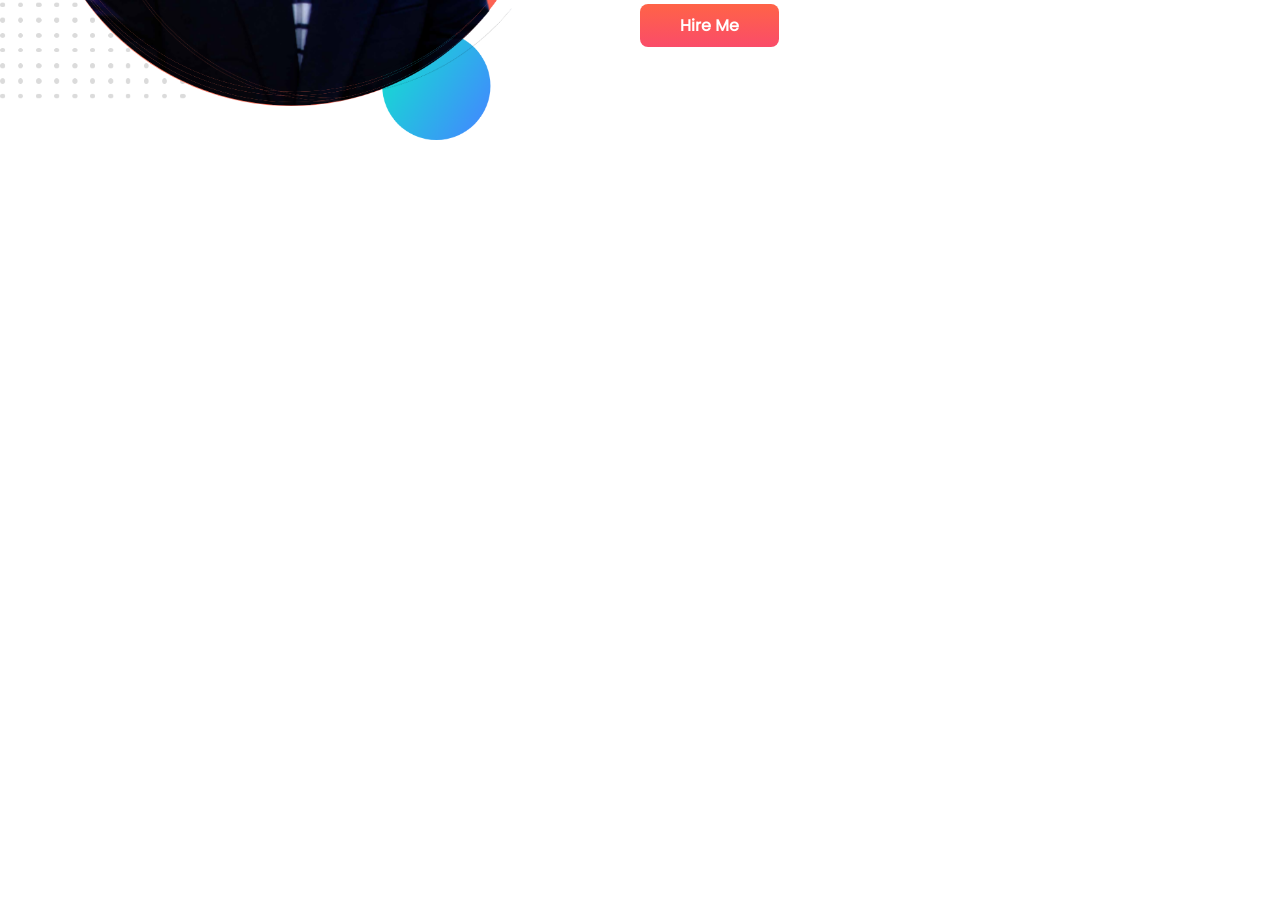
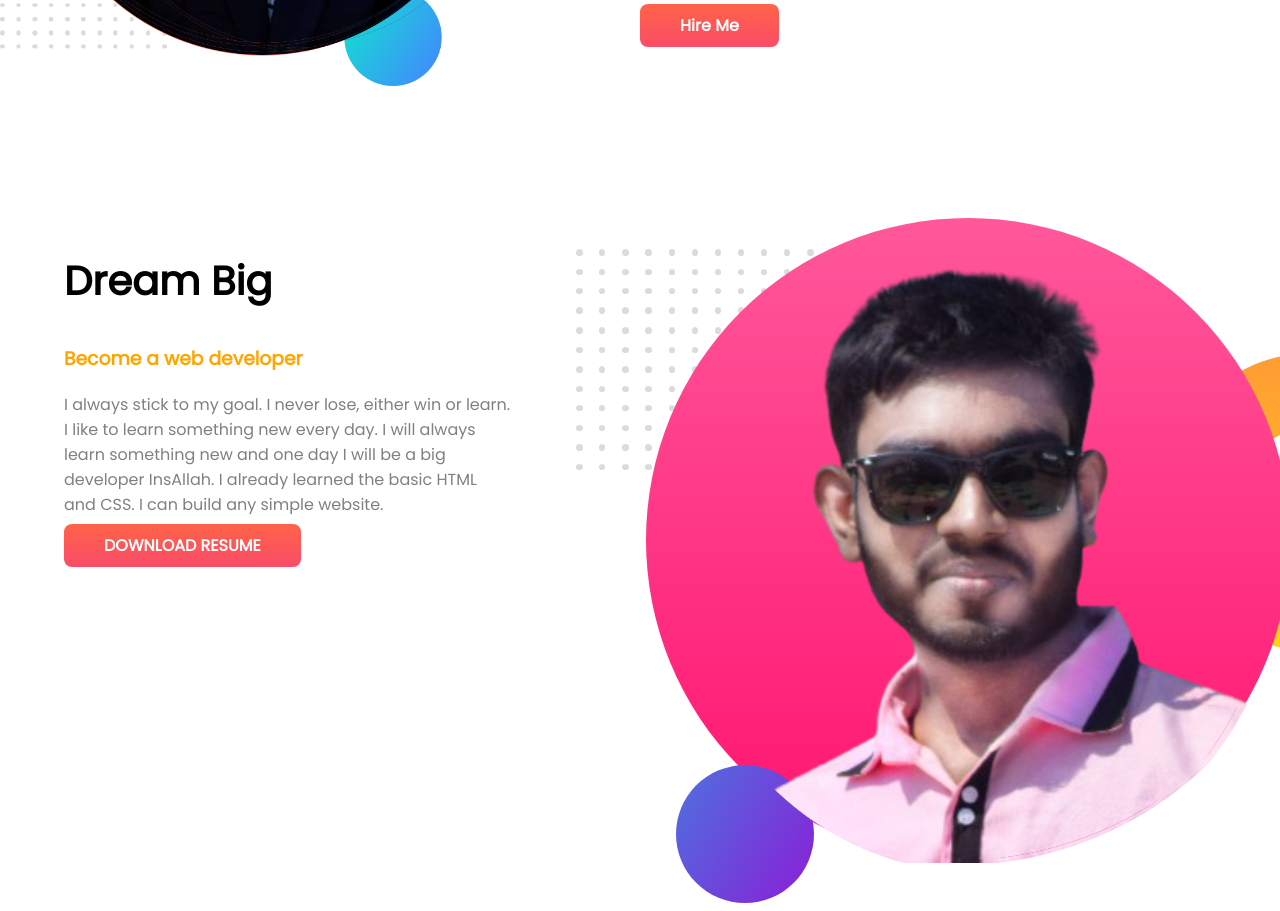
Before and after one commit to monirujjamansana15/reverse-developer-portfolio, a plain HTML site: page index.html in a window 1280 px wide. Shown: the part 400-1311 px from the top of the page. Before the commit the page ends 800 px from the top, so only its background shows below. Drawn offline with Linux system fonts and the light colour scheme.

Commit message:
middle sec added

```diff
--- a/index.html
+++ b/index.html
@@ -12,7 +12,7 @@
         <div class="header-content">
             <img src="images/reverse-my-bg.png" alt="">
         </div>
-        <div class="header-content">
+        <div id="top-style" class="header-content">
             <h1>Welcome To</h1>
             <h1><span class="header-style">Prog.Monir</span> World</h1>
             <h3>Hero Programmer and Problem Solver</h3>
@@ -20,5 +20,16 @@
             <a class="link-sec" target="_blank" href="https://www.linkedin.com/company/programminghero/">Hire Me</a>
         </div>
     </section>
+    <section class="middle-sec">
+        <div id="middle-style" class="middle-content">
+            <h2>Dream Big</h2>
+            <h3>Become a web developer</h3>
+            <p>I always stick to my goal. I never lose, either win or learn. I like to learn something new every day. I will always learn something new and one day I will be a big developer InsAllah. I already learned the basic HTML and CSS. I can build any simple website.</p>
+            <a class="link-sec" target="_blank" href="#">DOWNLOAD RESUME</a>
+        </div>
+        <div class="middle-content">
+            <img src="images/reverse-my-bg01.png" alt="">
+        </div>
+    </section>
 </body>
 </html>
--- a/style.css
+++ b/style.css
@@ -14,7 +14,9 @@ p{
 }
 .header-content{
     width: 50%;
+    margin-right: 5%;
 }
+
 .header-content img{
     width: 85%;
 }
@@ -35,3 +37,25 @@ color: orange;
 h1{
     font-size: 50px;
 }
+.middle-sec{
+    padding-top: 125px;
+    display: flex;
+    background-image: url(images/reverse-dream-bg.png);
+    background-repeat: no-repeat;
+
+    background-position: right;
+}
+.middle-content{
+    width: 50%;
+    margin-right: 5%;
+
+}
+h2{
+    font-size: 40px;
+}
+h3{
+    color: orange;
+}
+#middle-style{
+    margin-left: 5%;
+}
```
